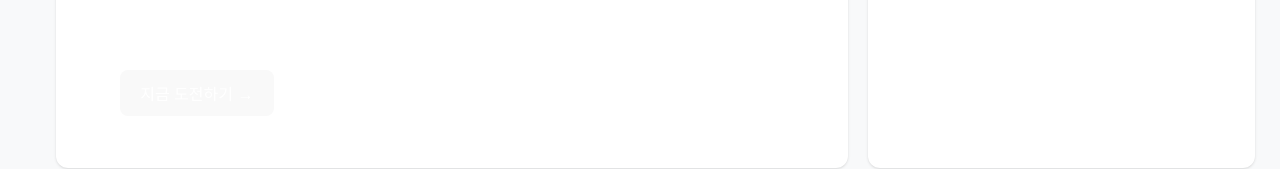
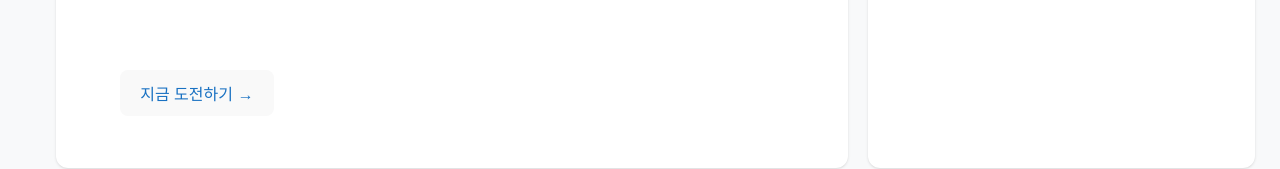
Before and after one commit to LeeGeonMoo/likelion13-AI-hackathon-front, a React (Vite) app: page / in a window 1280 px wide. Shown: the part 199-368 px from the top of the page. Built offline with nearby package versions, Linux system fonts and the light colour scheme.

Commit message:
homepage real clear

```diff
--- a/src/components/Challenge/ChallengeListSection.jsx
+++ b/src/components/Challenge/ChallengeListSection.jsx
@@ -18,7 +18,9 @@ export default function ChallengeListSection() {
         >
           <CardHeader className="p-0 pb-3">
             <div className="flex items-center justify-between w-full">
-              <div className="font-bold text-[#2f9e44] text-xs">{challenge.challenge_type}</div>
+              <div className="font-bold text-[#2f9e44] text-xs">
+                {challenge.challenge_type}
+              </div>
             </div>
           </CardHeader>
 
--- a/src/components/Header/HeaderSection.jsx
+++ b/src/components/Header/HeaderSection.jsx
@@ -22,7 +22,7 @@ export default function HeaderSection() {
             </p>
           </div>
 
-          <Button className="mt-2 bg-white text-[#1971c2] hover:bg-white/90 hover:text-[#1971c2] rounded-lg px-6 py-0 h-auto">
+          <Button className="mt-2 text-[#1971c2]  hover:text-[#1971c2] rounded-lg px-6 py-0 hover:scale-105 h-auto">
             <span className="[font-family:'Noto_Sans_KR-Bold',Helvetica] font-bold text-base tracking-[0] leading-[normal] whitespace-nowrap">
               지금 도전하기 →
             </span>
--- a/src/components/ui/button.jsx
+++ b/src/components/ui/button.jsx
@@ -3,7 +3,10 @@ import React from "react";
 
 export function Button({ children, className = "", ...props }) {
   return (
-    <button className={`px-4 py-2 bg-blue-500 text-white rounded ${className}`} {...props}>
+    <button
+      className={`px-4 py-2 bg-blue-500  rounded ${className}`}
+      {...props}
+    >
       {children}
     </button>
   );
--- a/src/index.css
+++ b/src/index.css
@@ -1,7 +1,4 @@
 @import "tailwindcss";
-@tailwind base;
-@tailwind components;
-@tailwind utilities;
 
 :root {
   font-family: system-ui, Avenir, Helvetica, Arial, sans-serif;
```
